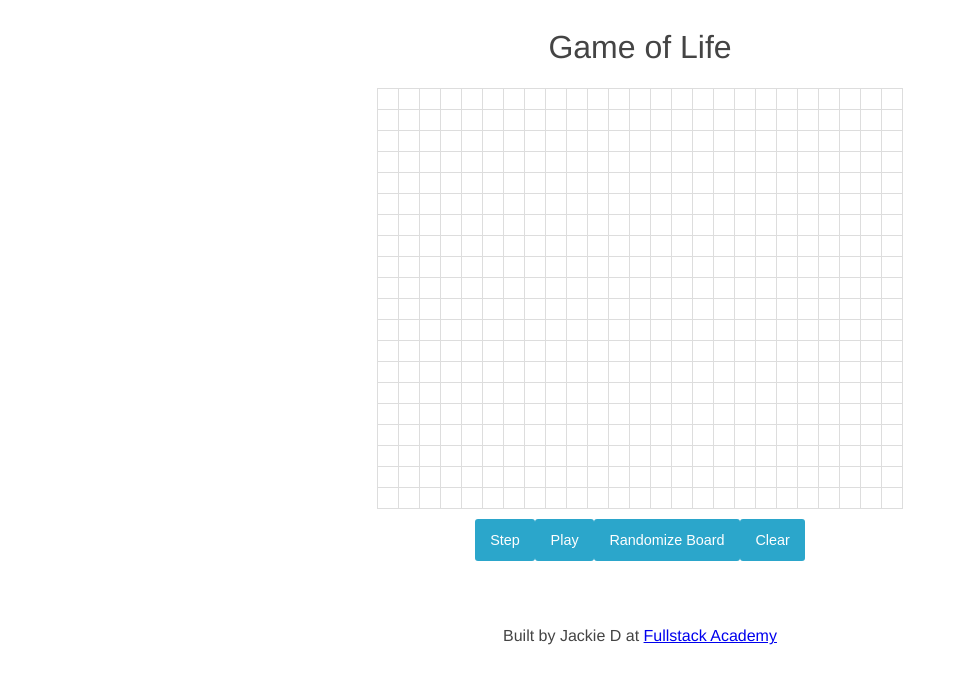
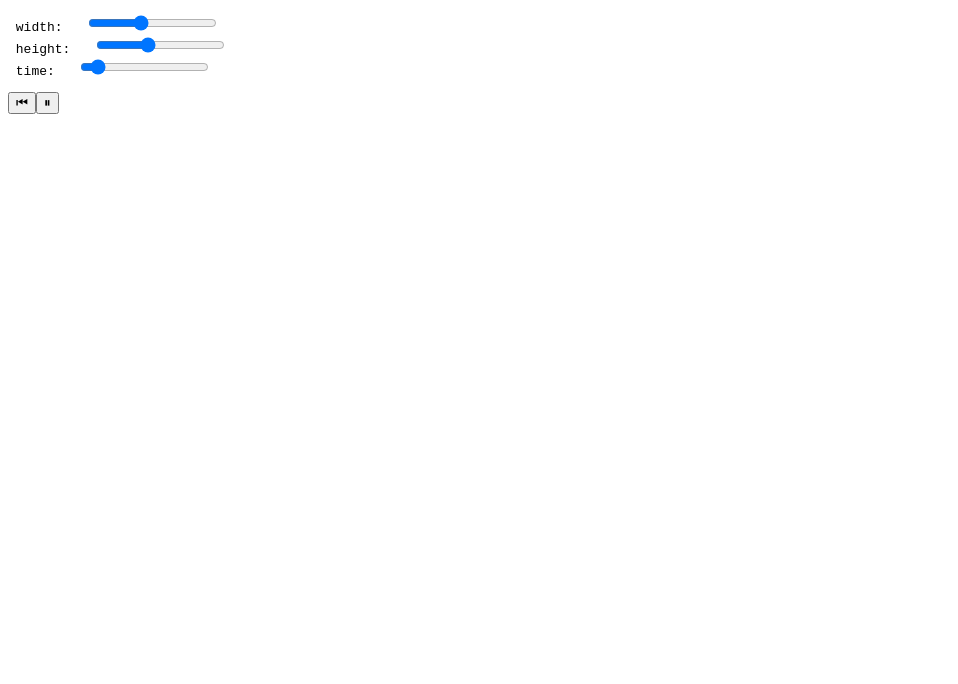
Before and after one commit to dwyfrequency/GameOfLife, a React (Create React App) app: page / in a window 1280 px wide. Shown: the top 684 px of the page, without its empty margins (0-958 px from the left). Built offline with nearby package versions, Linux system fonts and the light colour scheme.

Commit message:
refactoring to use hooks

```diff
--- a/package.json
+++ b/package.json
@@ -5,7 +5,8 @@
   "dependencies": {
     "react": "^16.8.6",
     "react-dom": "^16.8.6",
-    "react-scripts": "2.1.8"
+    "react-scripts": "2.1.8",
+    "react-virtualized": "^9.21.0"
   },
   "scripts": {
     "start": "react-scripts start",
--- a/src/App.js
+++ /dev/null
@@ -1,50 +0,0 @@
-import React, { Component } from 'react';
-import './App.css';
-import Board from './Board';
-
-class App extends Component {
-  onCellClick(e) {
-    if (e.target.dataset.status === 'dead') {
-      e.target.className = 'alive';
-      e.target.dataset.status = 'alive';
-    } else {
-      e.target.className = 'dead';
-      e.target.dataset.status = 'dead';
-    }
-  }
-  render() {
-    return (
-      <div className="App">
-        <div id="container">
-          <h1>Game of Life</h1>
-          {/* <table id="board" /> */}
-          <Board onCellClick={this.onCellClick} />
-
-          <div id="control_panel">
-            <button id="step_btn" className="button">
-              Step
-            </button>
-            <button id="play_btn" className="button">
-              Play
-            </button>
-            <button id="random_btn" className="button">
-              Randomize Board
-            </button>
-            <button id="clear_btn" className="button">
-              Clear
-            </button>
-          </div>
-
-          <footer>
-            <p>
-              Built by Jackie D at{' '}
-              <a href="http://www.fullstackacademy.com/">Fullstack Academy</a>
-            </p>
-          </footer>
-        </div>
-      </div>
-    );
-  }
-}
-
-export default App;
--- a/src/Board.js
+++ /dev/null
@@ -1,58 +0,0 @@
-import React from 'react';
-import BoardCell from './BoardCell';
-
-class GameOfLife {
-  constructor(width, height) {
-    this.width = width; // cols
-    this.height = height; // rows
-    this.board = this.makeBoard();
-  }
-
-  makeBoard() {
-    const arr = [];
-    for (let i = 0; i < this.height; i++) {
-      const tempArr = [];
-      for (let j = 0; j < this.width; j++) {
-        tempArr.push('dead');
-      }
-      arr.push(tempArr);
-    }
-    return arr;
-  }
-
-  getCell(row, col) {
-    const cell = this.board[row][col];
-    if (cell) {
-      return cell;
-    }
-  }
-}
-
-const Board = ({ onCellClick }) => {
-  const width = 25;
-  const height = 20;
-  const gameInstance = new GameOfLife(width, height);
-
-  const gameBoard = gameInstance.board.map((innerArr, rowIdx) => {
-    return (
-      <tr key={`row#${rowIdx}`} id={`row#${rowIdx}`}>
-        {innerArr.map((livingStatus, colIdx) => (
-          <BoardCell
-            key={`${rowIdx}-${colIdx}`}
-            rowIdx={rowIdx}
-            colIdx={colIdx}
-            livingStatus={livingStatus}
-          />
-        ))}
-      </tr>
-    );
-  });
-
-  return (
-    <table id="board" onClick={onCellClick}>
-      <tbody>{gameBoard}</tbody>
-    </table>
-  );
-};
-
-export default Board;
--- a/src/BoardCell.js
+++ /dev/null
@@ -1,7 +0,0 @@
-import React from 'react';
-
-const BoardCell = ({ livingStatus, rowIdx, colIdx }) => {
-  return <td id={`${rowIdx}-${colIdx}`} data-status={livingStatus} />;
-};
-
-export default BoardCell;
--- /dev/null
+++ b/src/GameBoard.js
@@ -0,0 +1,71 @@
+import { useState, useEffect } from 'react';
+
+// returns either 1 or 0
+const randomCellVal = () => Math.round(Math.random());
+/*
+Make a blank array of x slots, then of those x slots place an array of y slots
+withing them. Populate those y slots with either a 1 or 0
+*/
+const createArray = (
+  totalRows,
+  totalColumns,
+  fillCellCallback = randomCellVal
+) =>
+  Array.from({ length: totalRows }, () =>
+    Array.from({ length: totalColumns }, () => fillCellCallback())
+  );
+
+export default function GameBoard(totalRows, totalColumns) {
+  const [board, setBoard] = useState([]);
+
+  function getCellValue(rowIdx, colIdx, row = board[rowIdx]) {
+    // if the row exists then return the val at the row and column index
+    // >> if the value is 1 return 1 << else return 0
+    return row ? row[colIdx] || 0 : 0;
+  }
+
+  function countNeighbors(rowIdx, colIdx) {
+    return (
+      getCellValue(rowIdx - 1, colIdx - 1) +
+      getCellValue(rowIdx - 1, colIdx + 1) +
+      getCellValue(rowIdx - 1, colIdx) +
+      getCellValue(rowIdx + 1, colIdx) +
+      getCellValue(rowIdx + 1, colIdx - 1) +
+      getCellValue(rowIdx + 1, colIdx + 1) +
+      getCellValue(rowIdx, colIdx + 1) +
+      getCellValue(rowIdx, colIdx - 1)
+    );
+  }
+
+  function step() {
+    const newBoard = [];
+    for (let i = 0; i < totalRows; i++) {
+      const innerArr = [];
+      for (let j = 0; i < totalColumns; j++) {
+        const currentCellVal = getCellValue(i, j);
+        const totalNeighbors = countNeighbors(i, j);
+        let newVal;
+        if (currentCellVal === 1) {
+          if (totalNeighbors < 2 || totalNeighbors > 3) {
+            newVal = 0;
+          }
+        } else {
+          newVal = totalNeighbors === 3 ? 1 : 0;
+        }
+        innerArr.push(newVal);
+      }
+      newBoard.push(innerArr);
+    }
+    setBoard(newBoard);
+  }
+
+  function resetGame() {
+    setBoard(createArray(totalRows, totalColumns));
+  }
+
+  useEffect(() => {
+    resetGame();
+  }, [totalRows, totalColumns]);
+
+  return { resetGame, board, step };
+}
--- a/src/index.js
+++ b/src/index.js
@@ -1,7 +1,72 @@
-import React from 'react';
+import React, { useState } from 'react';
 import ReactDOM from 'react-dom';
-import App from './App';
+import { AutoSizer } from 'react-virtualized';
 import * as serviceWorker from './serviceWorker';
+import GameBoard from './GameBoard';
+
+const App = props => {
+  const [width, setWidth] = useState(40);
+  const [height, setHeight] = useState(40);
+  const [interval, setInterval] = useState(100);
+  const { board, resetGame, step } = GameBoard(width, height);
+  // const { started, toggle } = useTimer(step, interval);
+  return (
+    <div className="container">
+      <div className="overlay">
+        <pre>
+          {' width:   '}
+          <input
+            type="range"
+            min="1"
+            max="100"
+            value={width}
+            onChange={e => setWidth(e.target.value)}
+          />{' '}
+          <br />
+          {' height:   '}
+          <input
+            type="range"
+            min="1"
+            max="100"
+            value={height}
+            onChange={e => setHeight(e.target.value)}
+          />{' '}
+          <br />
+          {' time:   '}
+          <input
+            type="range"
+            min="10"
+            max="1000"
+            value={interval}
+            onChange={e => setInterval(e.target.value)}
+          />{' '}
+        </pre>
+        <button className="btn-emoji" onClick={() => 'reset'} alt="Reset">
+          ⏮
+        </button>
+        <button className="btn-emoji" onClick={() => 'toggle'} alt="Play/Pause">
+          {'started' ? '⏸' : '▶️'}
+        </button>
+      </div>
+      <div className="gameBoard">
+        <AutoSizer>
+          {({ width, height }) => {
+            const dimensions = Math.min(width, height);
+            const style = {
+              width: dimensions, // react will assume px if no unit is specified
+              height: dimensions,
+            };
+            return (
+              <table style={style}>
+                <tbody> </tbody>
+              </table>
+            );
+          }}
+        </AutoSizer>
+      </div>
+    </div>
+  );
+};
 
 ReactDOM.render(<App />, document.getElementById('root'));
 
```
Also changed, not shown: 2 other files (tests, documents, lock files or other folders).
